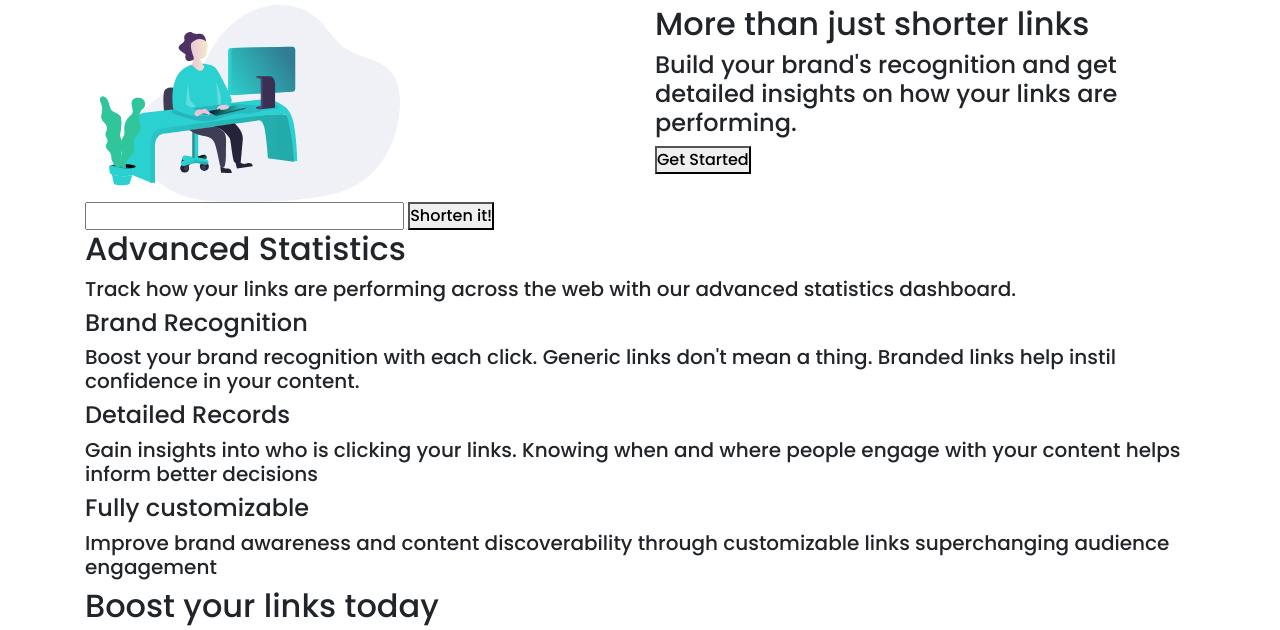
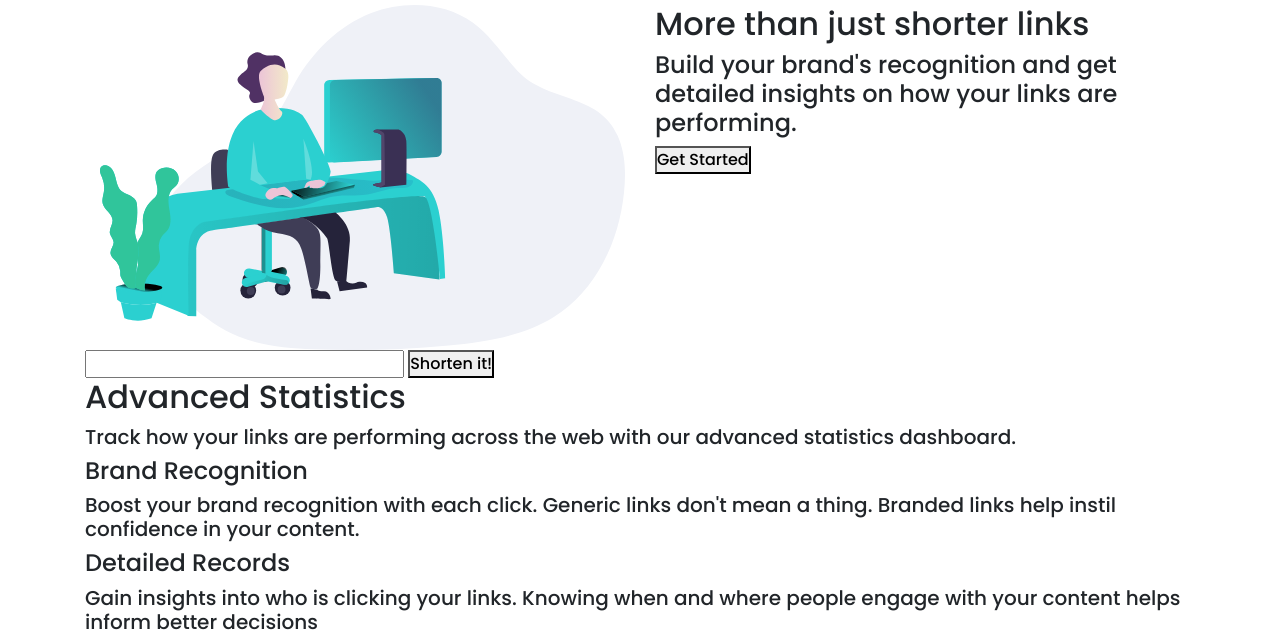
Before and after one commit to emmaglorypraise/url-shortening-api-master, a plain HTML site: page index.html in a window 1280 px wide. Shown: the part 115-745 px from the top of the page. Drawn offline with Linux system fonts and the light colour scheme.

Commit message:
added hero section

```diff
--- a/index.html
+++ b/index.html
@@ -57,7 +57,9 @@
   <div class="container">
     <div class="row">
       <div class="col-md-6">
-        <img  class="img-fluid"  width="300px" height="70px" src="./images/illustration-working.svg" alt="illustration-working">
+        <div class="illustration-image">
+        <img  class="img-fluid"  width="" height="70px" src="./images/illustration-working.svg" alt="illustration-working">
+       </div>
       </div>
       <div class="col-md-6">
         <h2>
```
Also changed, not shown: css/main.css (+11 -0 lines).
